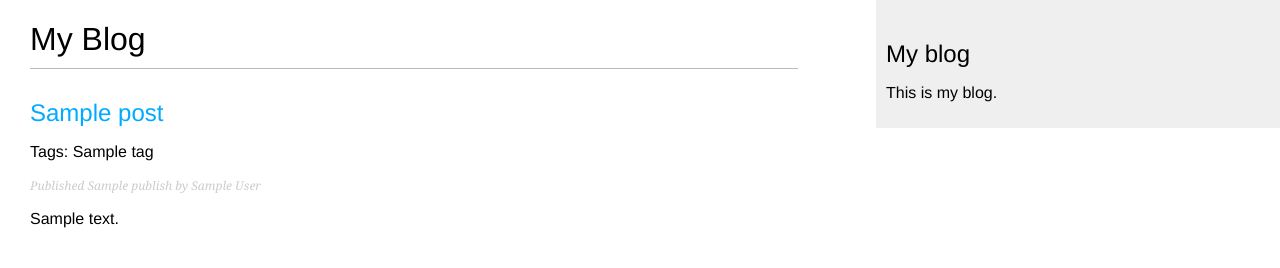
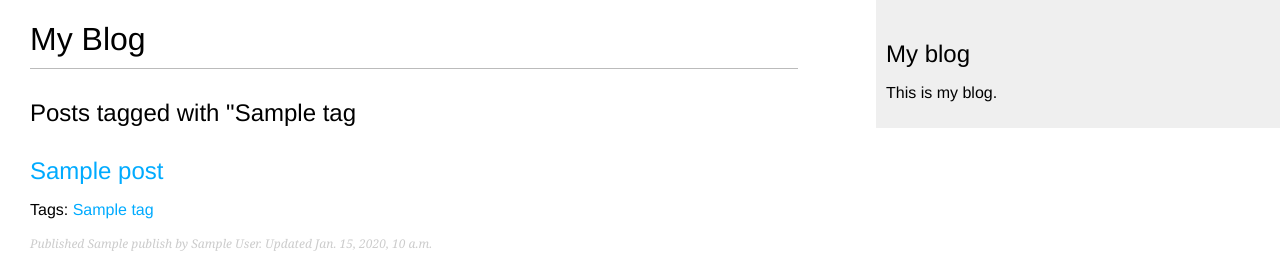
Before and after one commit to mbgoodguy/django-blog, a Django app: template django4_blog/blog/templates/blog/post/list.html in a window 1280 px wide. Shown: the top 268 px of the page. Run offline with Django 4.2, Linux system fonts and the light colour scheme; the template is opened without the code that fills it: most values are stand-ins (such as "Sample title", 1, 10 or a date in 2020).

Commit message:
Output tags in list.html template

```diff
--- a/django4_blog/blog/templates/blog/post/list.html
+++ b/django4_blog/blog/templates/blog/post/list.html
@@ -2,6 +2,9 @@
 {% block title %}My Blog{% endblock %}
 {% block content %}
 	<h1>My Blog</h1>
+	{% if tag %}
+		<h2>Posts tagged with "{{ tag.name }}</h2>
+	{% endif %}
 	{% for post in posts %}
 		<h2>
 			<a href="{{ post.get_absolute_url }}">
@@ -9,14 +12,19 @@
 		</a>
 		</h2>
 		{% if post.tags.all %}
-			<p class="tags">
-				Tags: {{ post.tags.all | join:", " }}
-			</p>
+		<p class="tags">Tags:
+			{% for tag in post.tags.all %}
+			<a href="{% url 'blog:post_list_by_tag' tag.slug %}">
+				{{ tag.name }}
+			</a>
+			{% if not forloop.last %}, {% endif %}
+			{% endfor %}
 		{% endif %}
+		</p>
 		<p class="date">
-		Published {{ post.publish }} by {{ post.author }}
+		Published {{ post.publish }} by {{ post.author }}. Updated {{ post.updated }}
 		</p>
 	{{ post.body|truncatewords:30|linebreaks }}
 	{% endfor %}
-	{% include 'pagination.html' with page=page_obj %}
+	{% include 'pagination.html' with page=posts %}
 {% endblock %}
```
